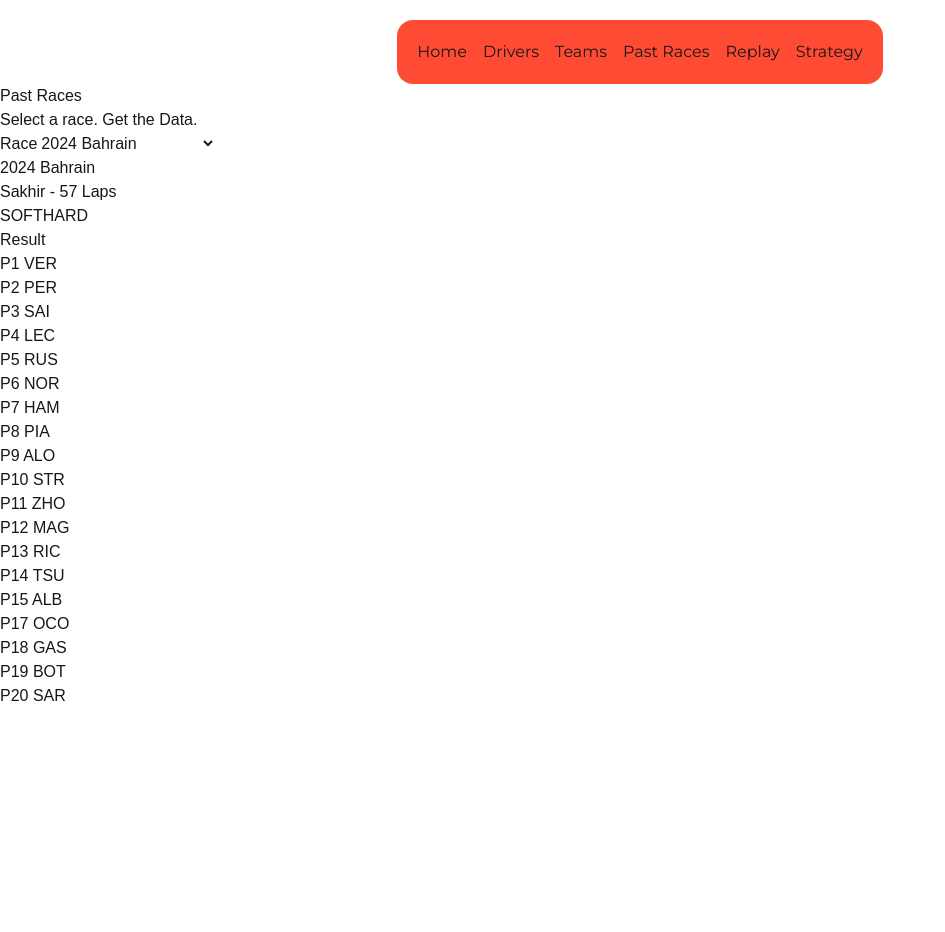
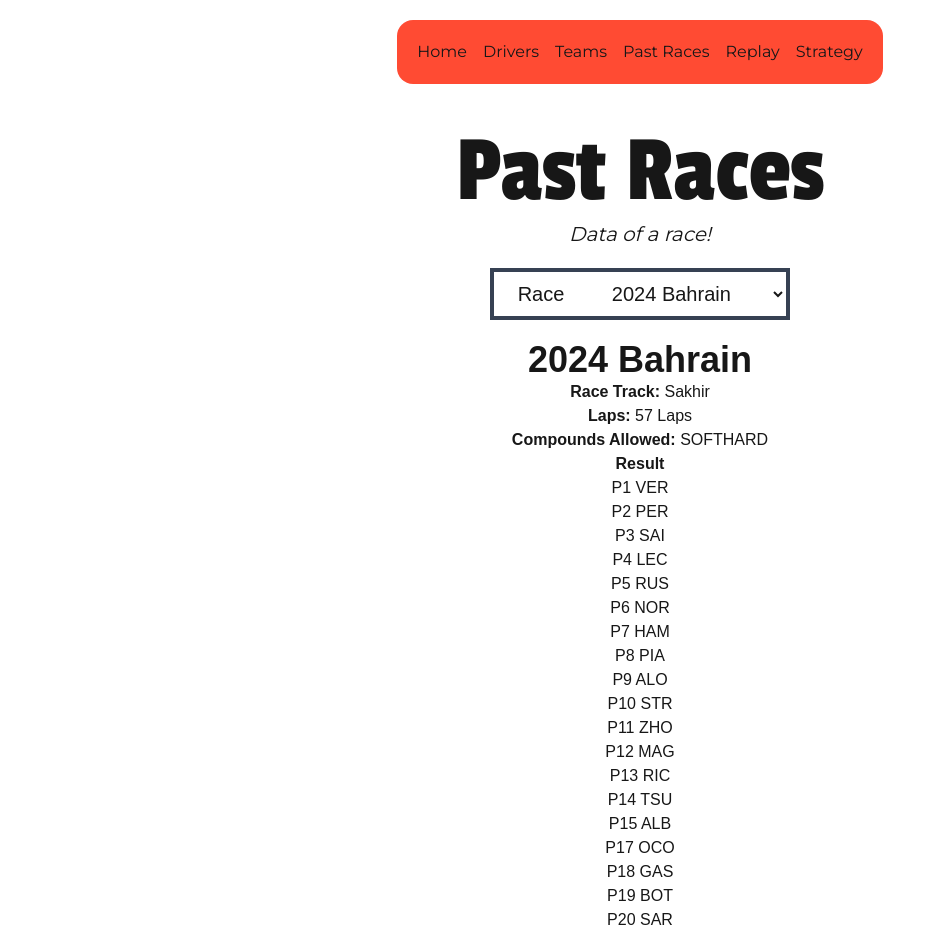
Before and after one commit to hiralsinghal/thirdspace-f1, a Next.js app: page /pastraces in a window 1280 px wide. Shown: the whole page, without its empty margins (0-945 px from the left). Before the commit the page ends 800 px from the top, so only its background shows below. Built offline with nearby package versions, Linux system fonts and the light colour scheme; a web font is replaced by a local one.

Commit message:
scrollbar, pastraces page

```diff
--- a/src/app/globals.css
+++ b/src/app/globals.css
@@ -20,6 +20,19 @@
   }
 }
 
+::-webkit-scrollbar {
+  width: 10px;
+}
+
+::-webkit-scrollbar-track {
+  background: #ff1e00cc;;
+}
+
+html {
+  scrollbar-color: #ff1e00cc;
+  scrollbar-width: thin;
+}
+
 body {
   background: var(--background);
   color: var(--foreground);
--- a/src/app/pastraces/page.tsx
+++ b/src/app/pastraces/page.tsx
@@ -8,30 +8,33 @@ export default function PastRaces() {
 
     return (
         <div>
-            <h1>Past Races</h1>
-            <p>Select a race. Get the Data.</p>
+            <h1 className="mt-10 mx-auto text-center font-heading text-8xl">Past Races</h1>
+            <p className="mt-0 text-center italic font-body text-xl">Data of a race!</p>
 
             <main>
-                <div>
-                    <label htmlFor="race">Race</label>
-                    <select value={selectedID} onChange={(e) => setSelectedID(e.target.value)}>
+                <div className="my-5 flex justify-center items-center mx-auto text-xl select-floatin w-fit border-4 border-gray-700">
+                    <label htmlFor="race" className="mx-1 py-2 pl-5">Race</label>
+                    <select
+                    className="text-center select-floating-label"
+                    value={selectedID} onChange={(e) => setSelectedID(e.target.value)}>
                         {data.races.map((race) => (
                             <option key={race.id} value={race.id}>{race.title}</option>
                         ))}
                     </select>
                 </div>
 
-                <div>
-                    <h2>{race.title}</h2>
-                    <p>{race.circuit} - {race.laps} Laps</p>
-                    <p>{race.allowed}</p>
+                <div className="text-center">
+                    <h2 className="text-center font-bold text-4xl">{race.title}</h2>
+                    <p><b>Race Track:</b> {race.circuit}</p>
+                    <p><b>Laps:</b> {race.laps} Laps</p>
+                    <p><b>Compounds Allowed:</b> {race.allowed}</p>
                 </div>
 
-                <div>
-                    <h3>Result</h3>
+                <div className="text-center">
+                    <h3 className="font-bold">Result</h3>
                     <ul>
                         {race.drivers.map((driver) => (
-                            <li>P{driver.pos} {driver.code}</li>
+                            <li key={driver.code}>P{driver.pos} {driver.code}</li>
                         ))}
                     </ul>
                 </div>
```
